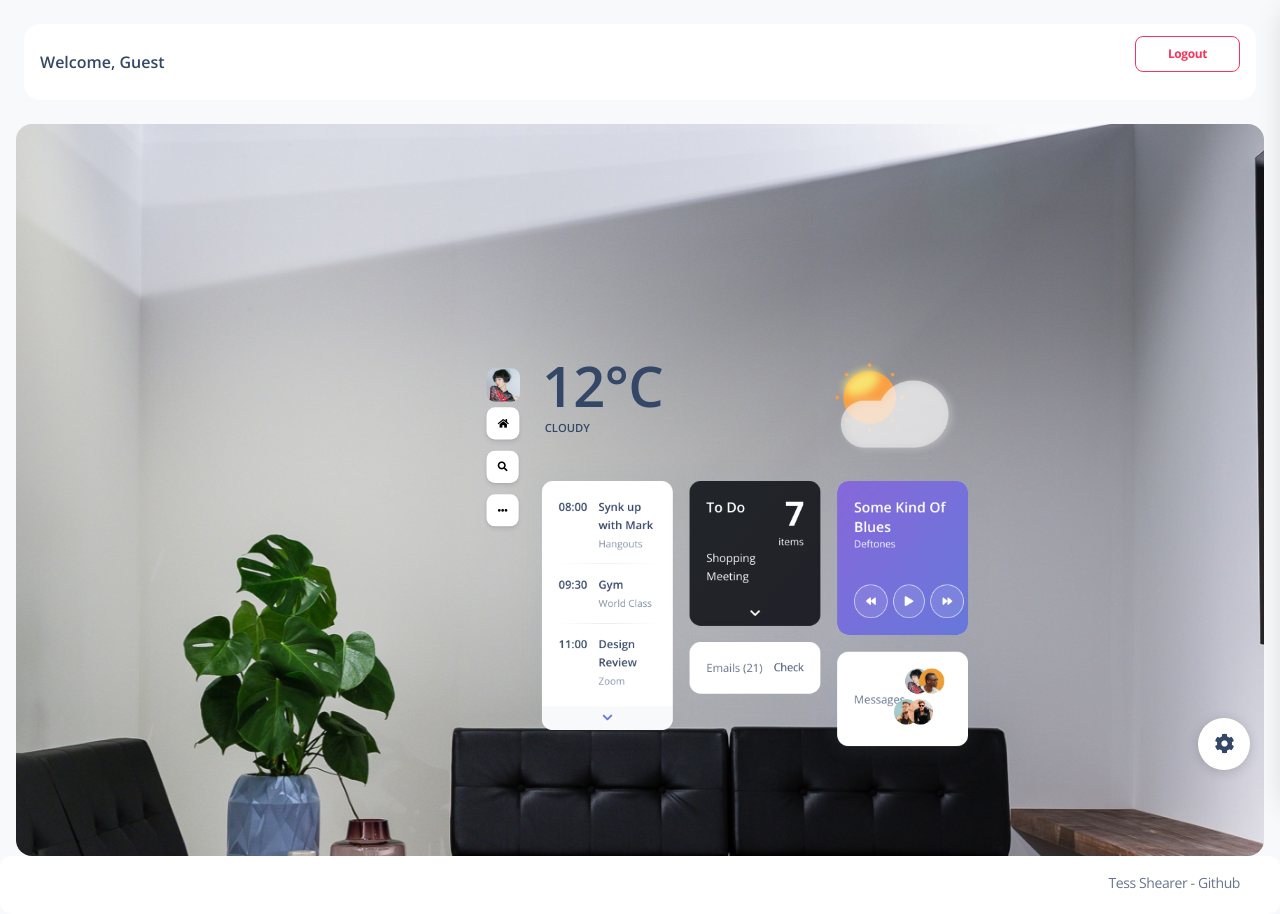
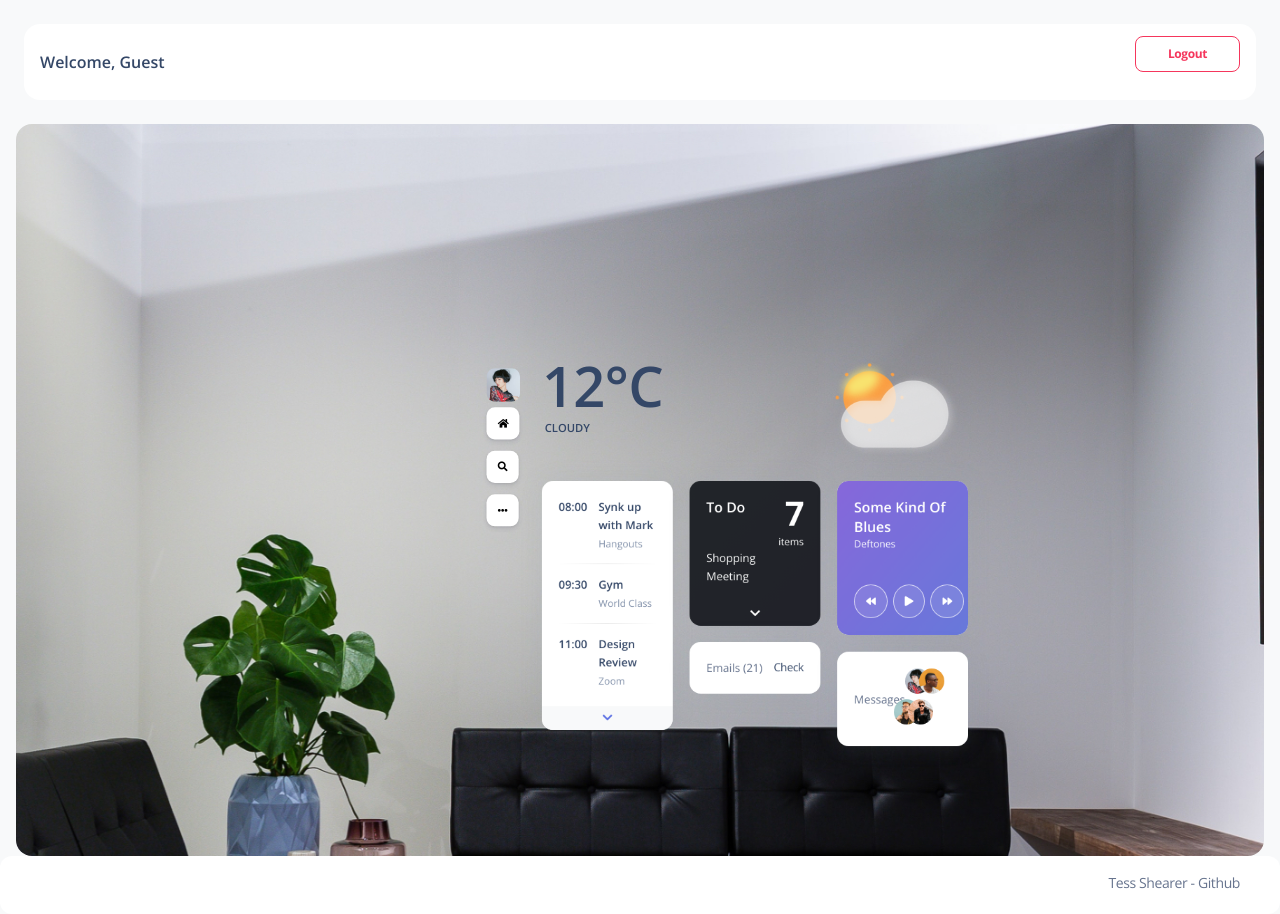
Before and after one commit to TessShearer/song-ranker, a Vue app: page /virtual-reality in a window 1280 px wide. Built offline with nearby package versions, Linux system fonts and the light colour scheme; grey boxes are pictures that could not be loaded.

Commit message:
removed configurator

```diff
--- a/src/App.vue
+++ b/src/App.vue
@@ -16,7 +16,6 @@ Coded by www.creative-tim.com
 import { computed } from "vue";
 import { useStore } from "vuex";
 import Sidenav from "./examples/Sidenav/indexSidenav.vue";
-import Configurator from "@/examples/ConfiguratorExample.vue";
 import Navbar from "@/examples/Navbars/NavbarNavbar.vue";
 import AppFooter from "@/examples/FooterExample.vue";
 
@@ -28,9 +27,6 @@ const showSidenav = computed(() => store.state.showSidenav);
 const layout = computed(() => store.state.layout);
 const showNavbar = computed(() => store.state.showNavbar);
 const showFooter = computed(() => store.state.showFooter);
-const showConfig = computed(() => store.state.showConfig);
-const hideConfigButton = computed(() => store.state.hideConfigButton);
-const toggleConfigurator = () => store.commit("toggleConfigurator");
 import { useRoute } from 'vue-router'
 
 const route = useRoute()
@@ -66,9 +62,5 @@ const navClasses = computed(() => {
 
     <app-footer v-show="showFooter" />
 
-    <configurator
-      :toggle="toggleConfigurator"
-      :class="[showConfig ? 'show' : '', hideConfigButton ? 'd-none' : '']"
-    />
   </main>
 </template>
--- a/src/examples/Sidenav/SidenavList.vue
+++ b/src/examples/Sidenav/SidenavList.vue
@@ -52,15 +52,9 @@ onMounted(async () => {
         </sidenav-item>
       </li>
 
-      <li class="mt-3 nav-item">
-        <h6 class="text-xs ps-4 text-uppercase font-weight-bolder opacity-6" :class="isRTL ? 'me-4' : 'ms-2'">
-          {{ isRTL ? 'صفحات المرافق' : 'ACCOUNT PAGES' }}
-        </h6>
-      </li>
-
       <li class="nav-item">
         <sidenav-item to="/profile" :class="getRoute() === 'profile' ? 'active' : ''"
-          :navText="isRTL ? 'حساب تعريفي' : 'Profile'">
+          :navText="isRTL ? 'حساب تعريفي' : 'Edit Settings'">
           <template #icon>
             <i class="ni ni-single-02 text-dark text-sm opacity-10"></i>
           </template>
```
